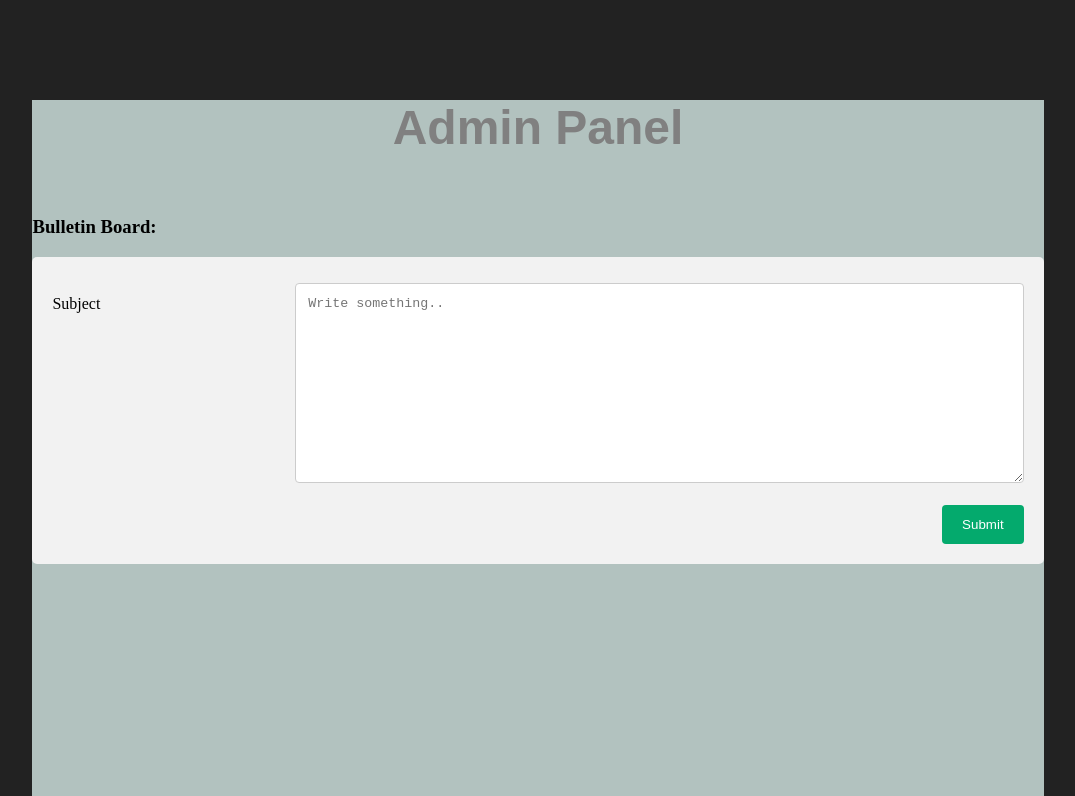
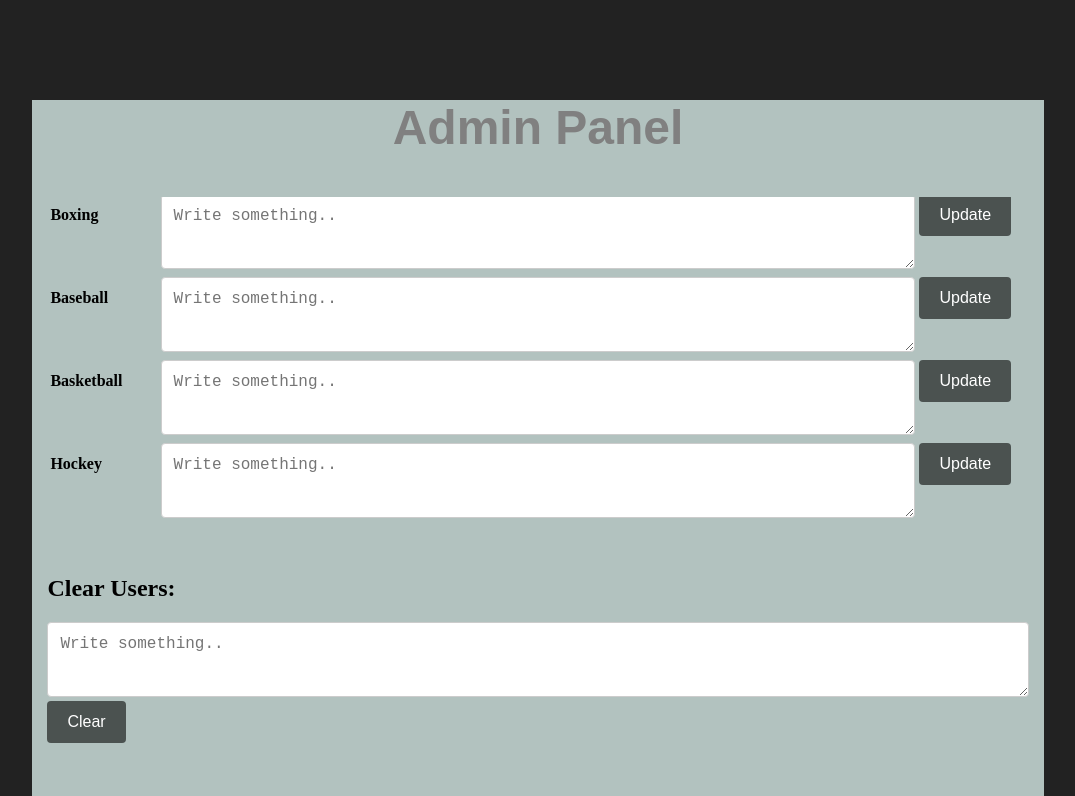
Before and after one commit to arashish/SportsChatroomUI, an Angular app: page /adminpanel in a window 1280 px wide. Shown: the top 796 px of the page, without its empty margins (102-1177 px from the left). Built offline with nearby package versions, Linux system fonts and the light colour scheme; no server answers.

Commit message:
04/19/2022

```diff
--- a/src/app/admin-panel/admin-panel.component.css
+++ b/src/app/admin-panel/admin-panel.component.css
@@ -4,7 +4,7 @@
     /* justify-content: flex-end; */
     flex-direction: column;
     overflow-y:auto;
-    height: 600px;
+    height: 745px;
    }
 
    * {
@@ -17,48 +17,12 @@
     border: 1px solid #ccc;
     border-radius: 4px;
     resize: vertical;
+    font-size: 16px;
   }
 
-  label {
+  span {
     padding: 12px 12px 12px 0;
     display: inline-block;
+    font-size: 16px;
+    font-weight: 900;
   }
-
-  input[type=submit] {
-    background-color: #04AA6D;
-    color: white;
-    padding: 12px 20px;
-    border: none;
-    border-radius: 4px;
-    cursor: pointer;
-    float: right;
-  }
-
-  input[type=submit]:hover {
-    background-color: #45a049;
-  }
-
-  .container {
-    border-radius: 5px;
-    background-color: #f2f2f2;
-    padding: 20px;
-  }
-
-  .col-25 {
-    float: left;
-    width: 25%;
-    margin-top: 6px;
-  }
-
-  .col-75 {
-    float: left;
-    width: 75%;
-    margin-top: 6px;
-  }
-
-  /* Clear floats after the columns */
-  .row:after {
-    content: "";
-    display: table;
-    clear: both;
-  }
--- a/src/app/admin-panel/admin-panel.component.html
+++ b/src/app/admin-panel/admin-panel.component.html
@@ -1,58 +1,69 @@
 <div class="chatContainer">
     <h1 style="color:grey; text-align: center;">Admin Panel</h1>
     <div class="parent"  #scrollMe [scrollTop]="scrollMe.scrollHeight">
-    <h3>Bulletin Board:</h3>
-    <!-- <table>
+    <h2 style="padding:15px">Bulletin Board:</h2>
+    <table style="padding:15px">
         <tr>
-            <th><span>Sport Name</span></th>
-            <th><span>Message</span></th>
-            <th></th>
+            <th style="width:10%;"><span>Sport Name</span></th>
+            <th style="width:70%"><span>Message</span></th>
+            <th style="width:10%;"></th>
         </tr>
         <tr>
-            <td><span>Football</span></td>
-            <td><input type="textarea" placeholder="Enter a message"></td>
-            <td><input type="button" value="submit"></td>
+            <td style="width:10%; vertical-align:top; text-align: left;"><span>Football</span></td>
+            <td><textarea id="subject" name="subject" placeholder="Write something.." [(ngModel)]="footballBulletinMessage" style="height:75px"></textarea></td>
+            <td style="width:10%; vertical-align:top; text-align: left;"><input class= "updateSendButton" type="button" (click)="updateBulletin('Football')" value="Update"></td>
         </tr>
         <tr>
-            <td><span>Boxing</span></td>
-            <td><input type="textarea" placeholder="Enter a message"></td>
-            <td><input type="button" value="submit"></td>
+            <td style="width:10%; vertical-align:top; text-align: left;"><span>Boxing</span></td>
+            <td><textarea id="subject" name="subject" placeholder="Write something.." [(ngModel)]="boxingBulletinMessage" style="height:75px"></textarea></td>
+            <td style="width:10%; vertical-align:top; text-align: left;"><input class= "updateSendButton" type="button" (click)="updateBulletin('Boxing')" value="Update"></td>
         </tr>
         <tr>
-            <td><span>Baseball</span></td>
-            <td><input type="textarea" placeholder="Enter a message"></td>
-            <td><input type="button" value="submit"></td>
+            <td style="width:10%; vertical-align:top; text-align: left;"><span>Baseball</span></td>
+            <td><textarea id="subject" name="subject" placeholder="Write something.." [(ngModel)]="baseballBulletinMessage" style="height:75px"></textarea></td>
+            <td style="width:10%; vertical-align:top; text-align: left;"><input class= "updateSendButton" type="button" (click)="updateBulletin('Baseball')" value="Update"></td>
         </tr>
         <tr>
-            <td><span>Basketball</span></td>
-            <td><input type="textarea" placeholder="Enter a message"></td>
-            <td><input type="button" value="submit"></td>
+            <td style="width:10%; vertical-align:top; text-align: left;"><span>Basketball</span></td>
+            <td><textarea id="subject" name="subject" placeholder="Write something.." [(ngModel)]="basketballBulletinMessage" style="height:75px"></textarea></td>
+            <td style="width:10%; vertical-align:top; text-align: left;"><input class= "updateSendButton" type="button" (click)="updateBulletin('Basketball')" value="Update"></td>
         </tr>
         <tr>
-            <td><span>Hockey</span></td>
-            <td><input type="textarea" placeholder="Enter a message"></td>
-            <td><input type="button" value="submit"></td>
+            <td style="width:10%; vertical-align:top; text-align: left;"><span>Hockey</span></td>
+            <td><textarea id="subject" name="subject" placeholder="Write something.." [(ngModel)]="hockeyBulletinMessage" style="height:75px"></textarea></td>
+            <td style="width:10%; vertical-align:top; text-align: left;"><input class= "updateSendButton" type="button" (click)="updateBulletin('Hockey')" value="Update"></td>
         </tr>
-    </table> -->
+    </table>
 
-    <div class="container">
-        <form action="/action_page.php">
-        <div class="row">
-          <div class="col-25">
-            <label for="subject">Subject</label>
-          </div>
-          <div class="col-75">
-            <textarea id="subject" name="subject" placeholder="Write something.." style="height:200px"></textarea>
-          </div>
-        </div>
-        <br>
-        <div class="row">
-          <input type="submit" value="Submit">
-        </div>
-        </form>
-      </div>
+    <div style="padding:15px">
+        <h2>Clear Users:</h2>
+        <textarea id="subject" name="subject" placeholder="Write something.." [(ngModel)]="footballBulletinMessage" style="height:75px"></textarea>
+        <input class= "updateSendButton" type="button" value="Clear">
+    </div>
 
-    </div>
+    <div style="padding:15px">
+      <h2>Clear messages:</h2>
+      <table border="1">
+        <tr>
+          <th>MessageId</th>
+          <th>Username</th>
+          <th>Message</th>
+          <th>SportName</th>
+          <th>MessageTime</th>
+        </tr>
+
+        <tr *ngFor="let message of messages">
+          <td>{{message.messageId}}</td>
+          <td>{{message.username}}</td>
+          <td>{{message.message}}</td>
+          <td>{{message.sportName}}</td>
+          <td>{{message.messageTime}}</td>
+        </tr>
+      </table>
+      <br>
+
+      <input class= "updateSendButton" type="button" value="Clear">
+  </div>
 
 
 </div>
--- a/src/app/admin-panel/admin-panel.component.ts
+++ b/src/app/admin-panel/admin-panel.component.ts
@@ -1,4 +1,7 @@
+import { HttpErrorResponse } from '@angular/common/http';
 import { Component, OnInit } from '@angular/core';
+import { ApiService } from '../api.service';
+import { Bulletin } from '../models/Bulletin';
 
 @Component({
   selector: 'app-admin-panel',
@@ -7,9 +10,84 @@ import { Component, OnInit } from '@angular/core';
 })
 export class AdminPanelComponent implements OnInit {
 
-  constructor() { }
+  constructor(private service: ApiService) { }
+
+  footballBulletinMessage!: string;
+  boxingBulletinMessage!: string;
+  baseballBulletinMessage!: string;
+  basketballBulletinMessage!: string;
+  hockeyBulletinMessage!: string;
+
+  private bulletins: any;
+  public messages: any;
 
   ngOnInit(): void {
+    let resp = this.service.retrieveBulletin();
+    resp.subscribe(data=>{
+      this.bulletins = data;
+      var items: string[] = [];
+      for (var bulletin of this.bulletins){
+          items.push(bulletin.message);
+        }
+
+
+      this.footballBulletinMessage = items[0];
+      this.boxingBulletinMessage  = items[1];
+      this.baseballBulletinMessage  = items[2];
+      this.basketballBulletinMessage  = items[3];
+      this.hockeyBulletinMessage  = items[4];
+
+    }, err => {
+    if (err instanceof HttpErrorResponse) {
+      alert("Error: Cannot retrieve bulletin messages!");
+    }
+    })
+
+    let resp2 = this.service.retrieveMessages();
+    resp2.subscribe(data=>{
+      this.messages = data;
+      console.log(this.messages.message);
+    }, err => {
+    if (err instanceof HttpErrorResponse) {
+      alert("Error: Cannot retrieve bulletin messages!");
+    }
+    })
+
+
+
+  }
+
+  updateBulletin(sportName: string){
+    var id ="";
+    var message= "";
+    if (sportName == 'Football'){
+      id = '1';
+      message = this.footballBulletinMessage;
+    } else if (sportName == 'Boxing'){
+      id= '2';
+      message = this.boxingBulletinMessage;
+    }else if (sportName == 'Baseball'){
+      id= '3';
+      message = this.baseballBulletinMessage;
+    }else if (sportName == 'Basketball'){
+      id= '4';
+      message = this.basketballBulletinMessage;
+      console.log('Basket')
+    }else if (sportName == 'Hockey'){
+      id= '5';
+      message = this.hockeyBulletinMessage;
+      console.log('Hockey')
+    }
+
+    console.log(id + message)
+    let resp = this.service.updateBulletin(new Bulletin(id,sportName,message));
+    resp.subscribe(data=>{
+      alert("Bulletin message updated!");
+    }, err => {
+    if (err instanceof HttpErrorResponse) {
+      alert("Error: Cannot retrieve bulletin messages!");
+    }
+    })
   }
 
 }
--- a/src/app/api.service.ts
+++ b/src/app/api.service.ts
@@ -4,6 +4,7 @@ import { TempdataService } from './tempdata.service';
 import { UserInfo } from './models/UserInfo';
 import { Observable } from 'rxjs';
 import { Message } from './models/Message';
+import { Bulletin } from './models/Bulletin';
 
 
 @Injectable({
@@ -11,7 +12,7 @@ import { Message } from './models/Message';
 })
 export class ApiService {
 
-  constructor(private http: HttpClient, private tempdata: TempdataService) { }
+  constructor(private http: HttpClient) { }
 
   baseUrl: string = "http://localhost:8080";
 
@@ -29,7 +30,20 @@ export class ApiService {
     return this.http.post<Message>(this.baseUrl + '/storemessage', message);
   }
 
-  public retrievemessages(){
+  public retrieveBulletin(): Observable<Bulletin>{
+    const headers = new HttpHeaders();
+    return this.http.get<Bulletin>(this.baseUrl + '/retrievebulletin', {headers});
+  }
+
+  public updateBulletin(bulletin: Bulletin): Observable<Bulletin>{
+    return this.http.post<Bulletin>(this.baseUrl + '/updatebulletin', bulletin);
+  }
+
+  public retrieveUsers(){
+    return this.http.get(this.baseUrl + '/retrieveusers');
+  }
+
+  public retrieveMessages(): Observable<Message>{
     return this.http.get<Message>(this.baseUrl + '/retrievemessages');
   }
 
--- a/src/app/chat-room/chat-room.component.css
+++ b/src/app/chat-room/chat-room.component.css
@@ -39,3 +39,13 @@
   margin-top: 0px;
   width: 75px;
 }
+
+.blink_me {
+  animation: blinker 1s linear infinite;
+}
+
+@keyframes blinker {
+  50% {
+    opacity: 0;
+  }
+}
--- a/src/app/chat-room/chat-room.component.html
+++ b/src/app/chat-room/chat-room.component.html
@@ -1,7 +1,8 @@
 <div class="chatContainer">
     <div style="color: black; text-align: right;"><span>Logged in as {{username}} </span> <span style="margin: 5px; color: blue; text-decoration: underline; cursor: pointer;" (click)="logout()">(logout)</span></div>
     <img class="center" src="{{imageUrl}}" alt="Sport">
-    <h1 style="color:grey; text-align: center;">{{sportName}} Chat Room</h1>
+    <h1 style="color:rgb(0, 0, 0); text-align: center;">{{sportName}} Chat Room</h1>
+    <h2 style="color:rgb(109, 47, 47); text-align: center;" class="blink_me">Bulletin Board - {{bulletinMessage}} </h2>
     <div class="parent"  #scrollMe [scrollTop]="scrollMe.scrollHeight">
         <div *ngFor="let chatMessage of webSocketService.message">
             <div class="messageContainer">
--- /dev/null
+++ b/src/app/models/Bulletin.ts
@@ -0,0 +1,12 @@
+export class Bulletin {
+    id: string;
+    sportName: string;
+    message: string;
+
+    constructor(id: string, sportName: string, message: string){
+        this.id = id;
+        this.sportName = sportName;
+        this.message = message;
+    }
+
+}
--- a/src/app/web-socket.service.ts
+++ b/src/app/web-socket.service.ts
@@ -14,6 +14,7 @@ export class WebSocketService {
   }
 
   public openWebSocket(){
+    console.log('Generating: ' + sessionStorage.getItem('sportName'));
     if (sessionStorage.getItem('sportName') == "Football"){
       this.webSocket = new WebSocket('ws://192.168.1.16:8080/footballchat')
     } else if (sessionStorage.getItem('sportName') == "Boxing") {
--- a/src/styles.css
+++ b/src/styles.css
@@ -123,6 +123,20 @@ h1 { color:  #c0ded9; font-size: 48px; font-family: 'Signika', sans-serif; paddi
     width: 100px;
   }
 
+  .updateSendButton {
+    background-color: #4b5250;
+    color: white;
+    padding: 12px 20px;
+    border: none;
+    border-radius: 4px;
+    cursor: pointer;
+    font-size: 16px;
+  }
+
+  .updateSendButton:hover{
+    background-color: #707a77;
+  }
+
   .messageSendBox{
     height: 60px;
     margin: 0px;
```
Also changed, not shown: src/app/chat-room/chat-room.component.ts (+30 -6 lines).
